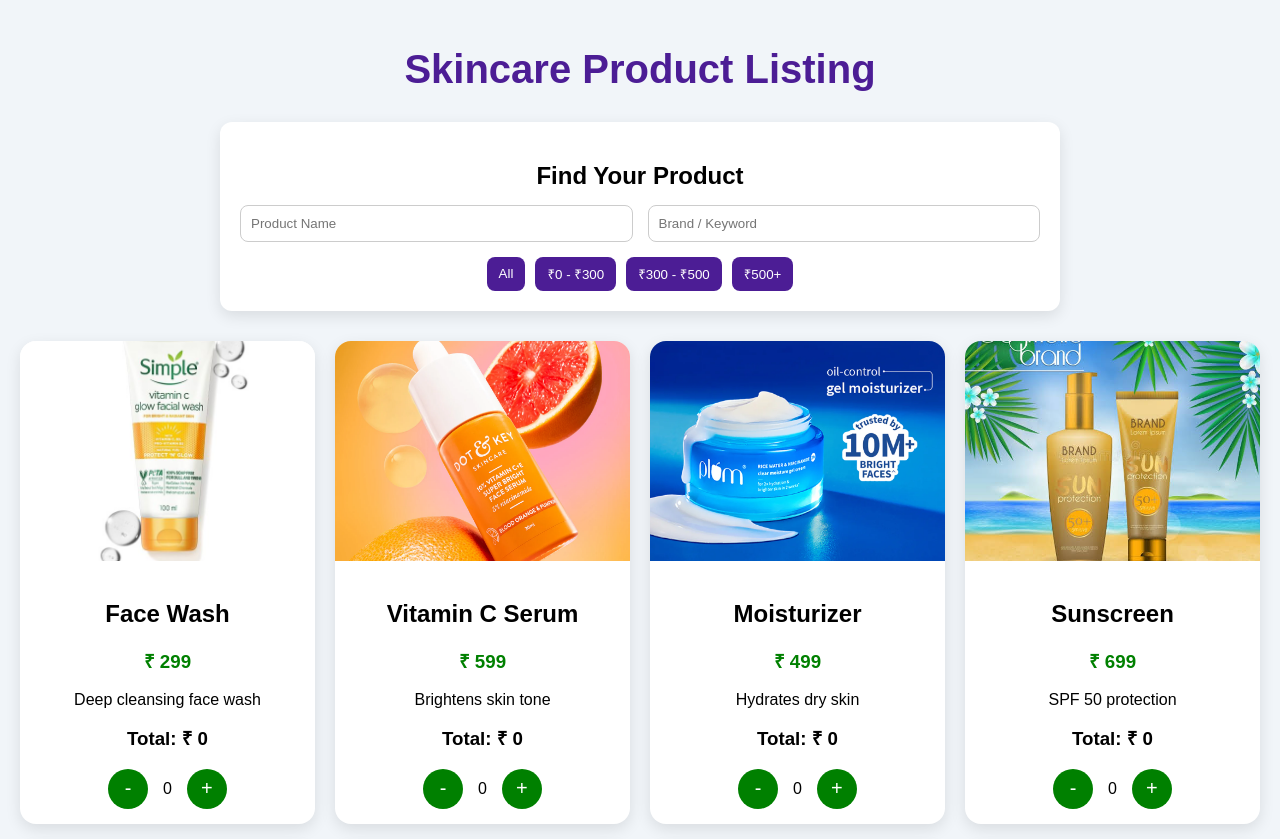
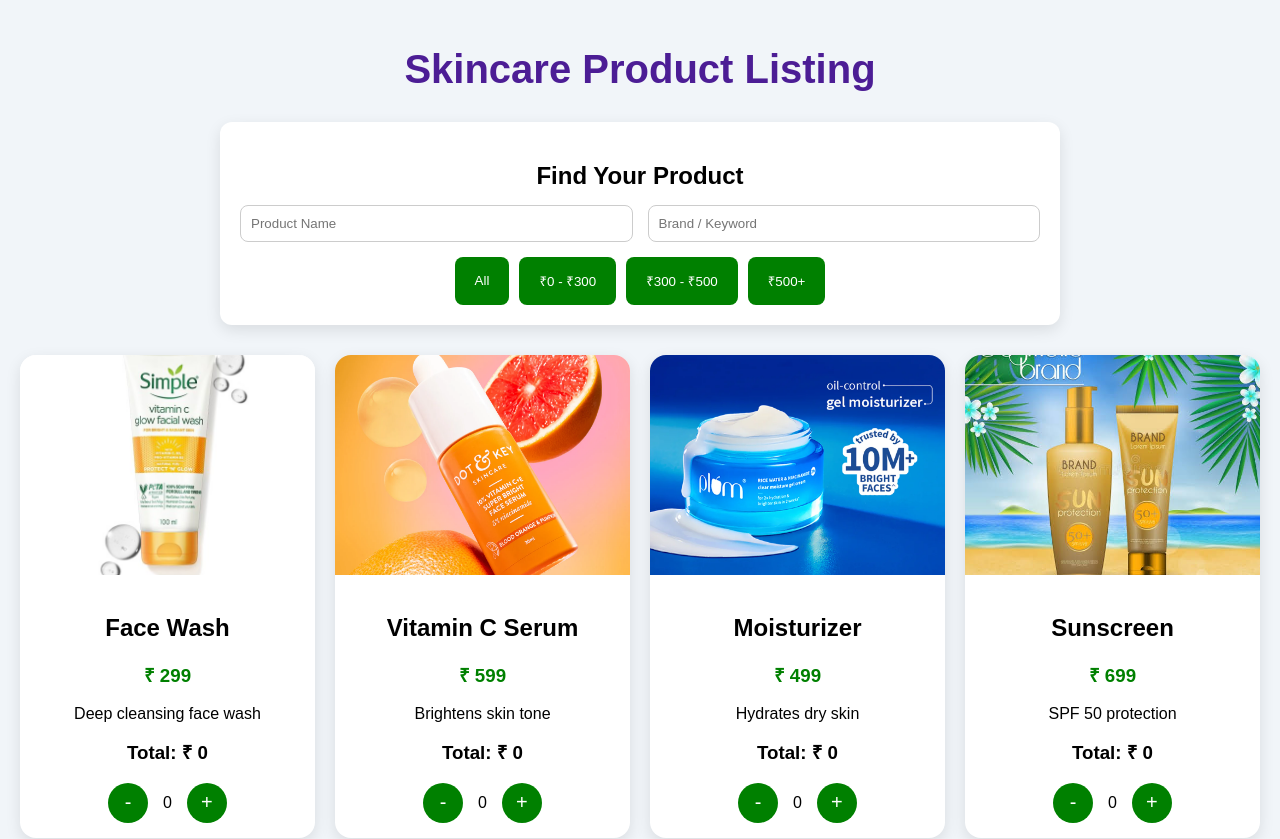
Before and after one commit to KaanchiSharma12/Product-listings, a React (Create React App) app: page / in a window 1280 px wide. Shown: the top 839 px of the page. Built offline with nearby package versions, Linux system fonts and the light colour scheme.

Commit message:
updated app.js

```diff
--- a/src/App.css
+++ b/src/App.css
@@ -154,15 +154,15 @@ body {
 }
 
 .price-buttons button {
-  padding: 8px 12px;
+  padding: 15px 20px;
   border: none;
   border-radius: 8px;
-  background: #4c1d95;
+  background: green;
   color: white;
   cursor: pointer;
   transition: 0.2s;
 }
 
 .price-buttons button:hover {
-  background: #6d28d9;
+  background: rgb(139, 212, 139);
 }
```
